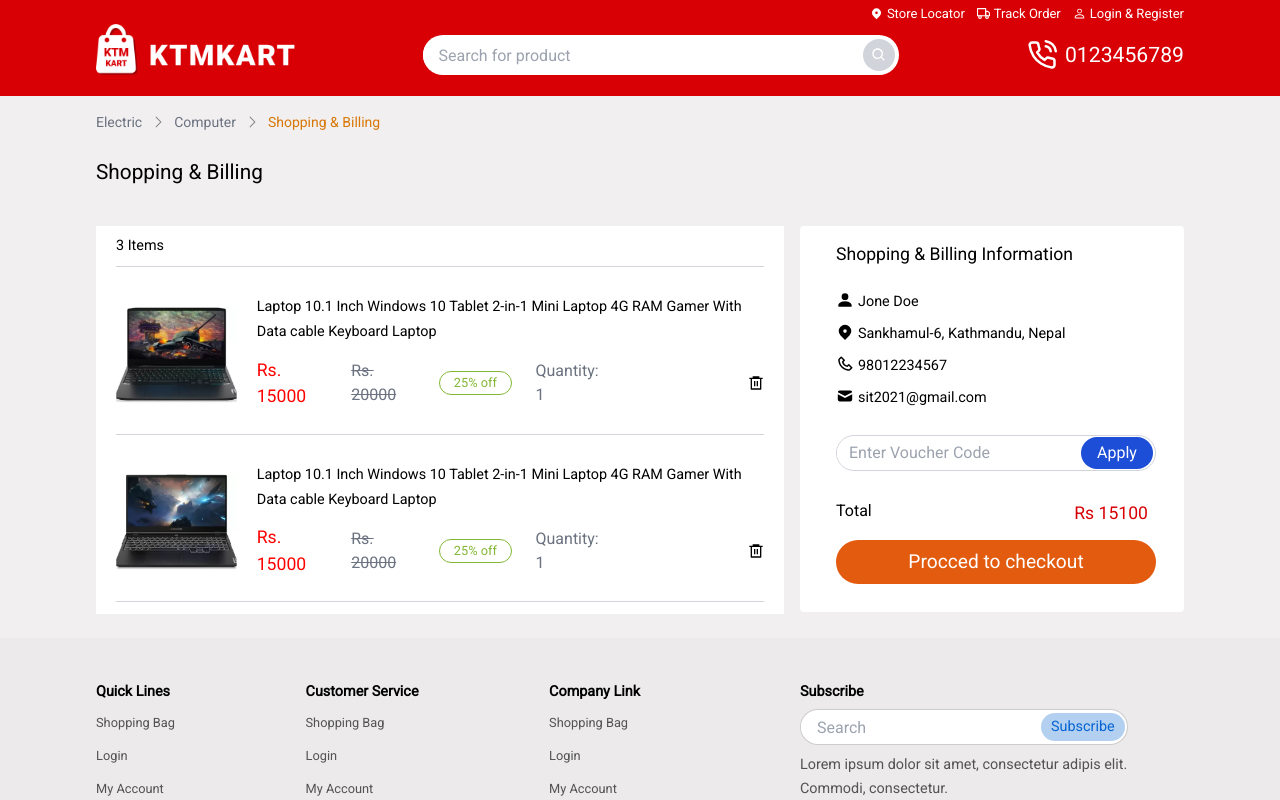
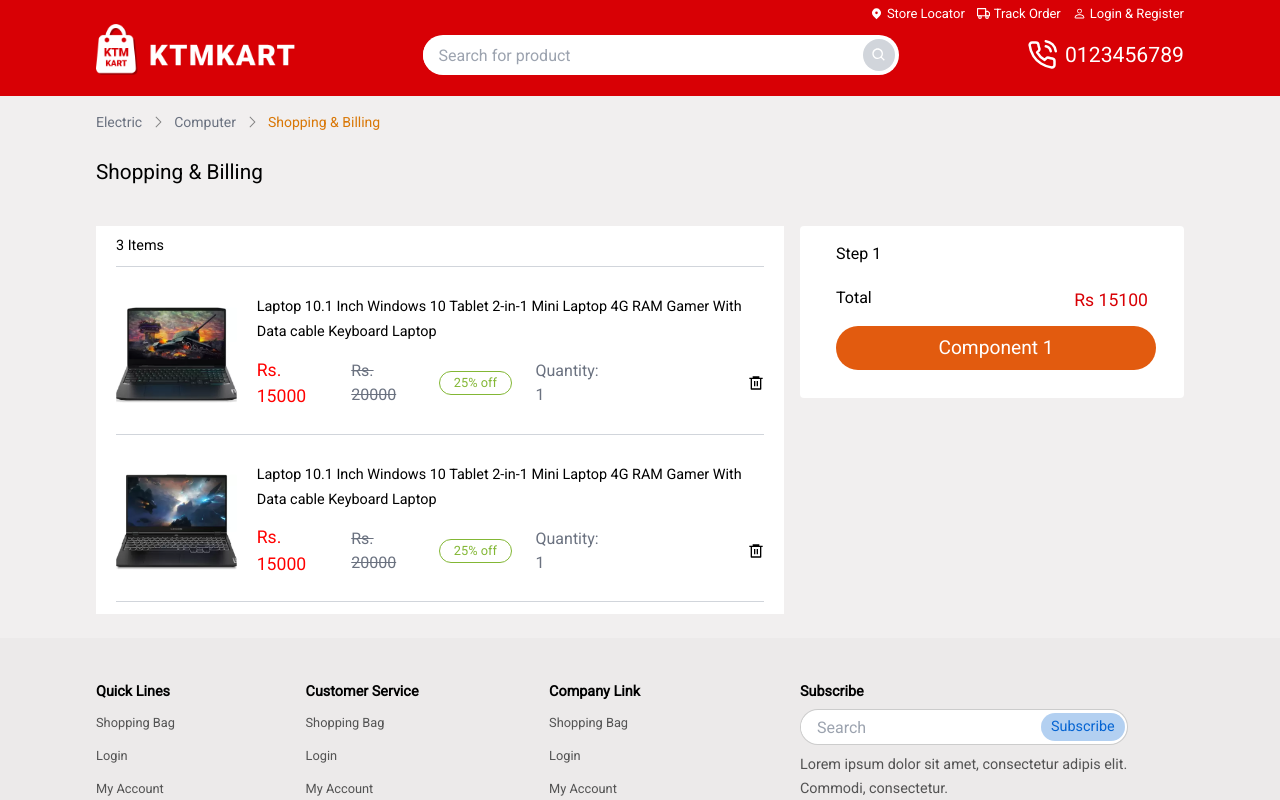
Before and after one commit to Sirbinod/e-commerce-nextjs, a Next.js app: page /ShoppingBilling in a window 1280 px wide. Shown: the top 800 px of the page. Built offline with nearby package versions, Linux system fonts and the light colour scheme.

Commit message:
landing page and other page

```diff
--- /dev/null
+++ b/component/Card/Billing/Billing.jsx
@@ -0,0 +1,23 @@
+import React from "react";
+
+const Billing = ({item}) => {
+  return (
+    <div>
+      <div className="w-96 bg-white px-9 py-4 rounded">
+        <div>{item.component}</div>
+        <div className="flex justify-between mt-5 ">
+          <h2 className="subtotle">Total</h2>
+          <h2 className="total">Rs 15100 </h2>
+        </div>
+        <button
+          onClick={() => item.action()}
+          className=" pro-button text-center w-80 h-11 rounded-3xl  my-3"
+        >
+          {item.buttonText}
+        </button>
+      </div>
+    </div>
+  );
+};
+
+export default Billing;
--- a/component/Card/ShopBillInfo/ShopBillInfo.jsx
+++ b/component/Card/ShopBillInfo/ShopBillInfo.jsx
@@ -45,16 +45,6 @@ const ShopBillInfo = () => {
             <a className="text-white">Apply</a>
           </button>
         </div>
-
-        <div className="flex justify-between mt-5 ">
-          <h2 className="subtotle">Total</h2>
-          <h2 className="total">Rs 15100 </h2>
-        </div>
-        <Link href="/BillPayment">
-          <button className=" pro-button text-center w-80 h-11 rounded-3xl  my-3">
-            Procced to checkout
-          </button>
-        </Link>
       </div>
     </div>
   );
--- a/component/FilterHeader/FilterHeader.jsx
+++ b/component/FilterHeader/FilterHeader.jsx
@@ -1,9 +1,12 @@
-import React from "react";
+import React, {useState} from "react";
 import {BsFillGridFill} from "react-icons/bs";
 import {FaList} from "react-icons/fa";
 import Link from "next/link";
+import ItemSelection from "../GridCard/ItemSelection/ItemSelection";
+import ProductList from "../GridCard/ProductList/ProductList";
 
-const FilterHeader = () => {
+const FilterHeader = ({onItemsDetail, offItemsDetail}) => {
+  const [show, setShow] = useState(false);
   return (
     <div>
       <div className="flex items-center mb-3 justify-between">
@@ -19,12 +22,20 @@ const FilterHeader = () => {
           </div>
           <div className="flex items-center">
             <h3 className="text-xs mx-2">View</h3>
-            <Link href="/Selection">
-              <BsFillGridFill className="w-6 h-6 text-gray-500 mx-2 " />
-            </Link>
-            <Link href="/ProductGrid">
+
+            <BsFillGridFill
+              onClick={() => onItemsDetail()}
+              className="w-6 h-6 text-gray-500 mx-2 "
+            />
+            <FaList
+              className="w-6 h-6 text-gray-500 "
+              onClick={() => offItemsDetail()}
+            />
+            {/* {show ? <div> This is first COmponent </div> : <ProductList />} */}
+
+            {/* <Link href="/ProductGrid">
               <FaList className="w-6 h-6 text-gray-500 " />
-            </Link>
+            </Link> */}
           </div>
         </div>
       </div>
--- a/component/GridCard/ItemSelection/ItemSelection.jsx
+++ b/component/GridCard/ItemSelection/ItemSelection.jsx
@@ -1,14 +1,27 @@
-import React from "react";
+import React, {useState} from "react";
 import Image from "next/image";
 import Link from "next/link";
 import {IoIosStar} from "react-icons/io";
 import FilterHeader from "../../FilterHeader/FilterHeader";
+import ProductList from "../ProductList/ProductList";
 
 const ItemSelection = ({items}) => {
+  const [itemDetails, setitemDetails] = useState(false);
+  const onItemDetails = () => {
+    setitemDetails(false);
+  };
+  const offItemDetails = () => {
+    setitemDetails(true);
+  };
   return (
     <div>
       <div className="mb-4 ">
-        <FilterHeader />
+        <FilterHeader
+          onItemsDetail={onItemDetails}
+          offItemsDetail={offItemDetails}
+        />
+        {!itemDetails ? (
+          <div>
             <div className="grid grid-cols-2 sm:grid-cols-4  gap-2 sm:gap-3">
               {items.map((item) => {
                 return (
@@ -29,7 +42,9 @@ const ItemSelection = ({items}) => {
                       </div>
                       <div className="mt-2 text-center">
                         <h3 className="products-name">{item.title}</h3>
-                    <h3 className="products-price py-2">Rs. {item.price}</h3>
+                        <h3 className="products-price py-2">
+                          Rs. {item.price}
+                        </h3>
                         <div className="flex justify-around  items-center">
                           <span className="block product-cut-price">
                             Rs.{item.cut_proce}
@@ -51,6 +66,11 @@ const ItemSelection = ({items}) => {
                 );
               })}
             </div>
+          </div>
+        ) : (
+          <ProductList />
+        )}
+
         <div className="float-right my-3">
           <div className="flex space-x-1.5">
             <button className="w-6 h-6 bg-gray-200 border border-gray-300">
--- a/component/GridCard/ProductList/ProductList.jsx
+++ b/component/GridCard/ProductList/ProductList.jsx
@@ -41,7 +41,6 @@ const ProductList = () => {
   ];
   return (
     <div className="mb-4 ">
-      <FilterHeader />
       <div className="grid grid-cols-1">
         {items.map((item) => {
           return (
--- a/component/MobileTab/MobileMenu/MobileMenu.jsx
+++ b/component/MobileTab/MobileMenu/MobileMenu.jsx
@@ -19,17 +19,10 @@ const MobileMenu = () => {
           <h2 className="text-sm font-bold my-1 text-white">Home</h2>
         </div>
         <div className="my-2  w-20 text-white text-center dropup">
-          <button className="dropbtn">
-            <div className="text-3xl sm:text-4xl  mx-6 text-center  relative">
-              <CgMenuGridR />
-            </div>
-            <h2 className="text-sm font-bold my-1">Category</h2>
-          </button>
-          <div class="dropup-content">
-            <a href="#">Link 1</a>
-            <a href="#">Link 2</a>
-            <a href="#">Link 3</a>
+          <div className="text-3xl sm:text-4xl  mx-6 text-center  relative">
+            <CgMenuGridR />
           </div>
+          <h2 className="text-sm font-bold my-1">Category</h2>
         </div>
 
         <div className="my-2  w-20 text-white text-center ">
--- a/package.json
+++ b/package.json
@@ -10,6 +10,7 @@
   },
   "dependencies": {
     "@headlessui/react": "^0.3.1",
+    "alpinejs": "^2.8.2",
     "bootstrap": "^4.6.0",
     "next": "10.0.8",
     "react": "17.0.1",
--- a/pages/ShoppingBilling.js
+++ b/pages/ShoppingBilling.js
@@ -1,6 +1,34 @@
+import {useState} from "react";
 import ShoppingBillingCard from "../component/Card/ShoppingBillingCard/ShoppingBillingCard";
 import ShoppBillInfo from "../component/Card/ShopBillInfo/ShopBillInfo";
+import Billing from "../component/Card/Billing/Billing";
+import React from "react";
+
 export default function ShoppingCart() {
+  const [step, setStep] = useState(0);
+  const togglestep = (x) => {
+    setStep(x);
+  };
+  const shippingOptions = [
+    {
+      index: 0,
+      buttonText: "Component 1",
+      action: () => {
+        togglestep(1);
+      },
+      component: <div>Step 1</div>,
+      heading: "Component 1",
+    },
+    {
+      index: 1,
+      buttonText: "Button text2",
+      action: () => {
+        togglestep(2);
+      },
+      component: <div>Step 2</div>,
+      heading: "Component 2",
+    },
+  ];
   return (
     <div className="my-3">
       <div className="container mx-auto">
@@ -16,7 +44,7 @@ export default function ShoppingCart() {
         </div>
         <div className="flex space-x-4 py-3">
           <ShoppingBillingCard />
-          <ShoppBillInfo />
+          <Billing item={shippingOptions[step]} />
         </div>
       </div>
     </div>
```
Also changed, not shown: 1 other file (tests, documents, lock files or other folders). Lines whose indentation alone changed are shown as unchanged.
